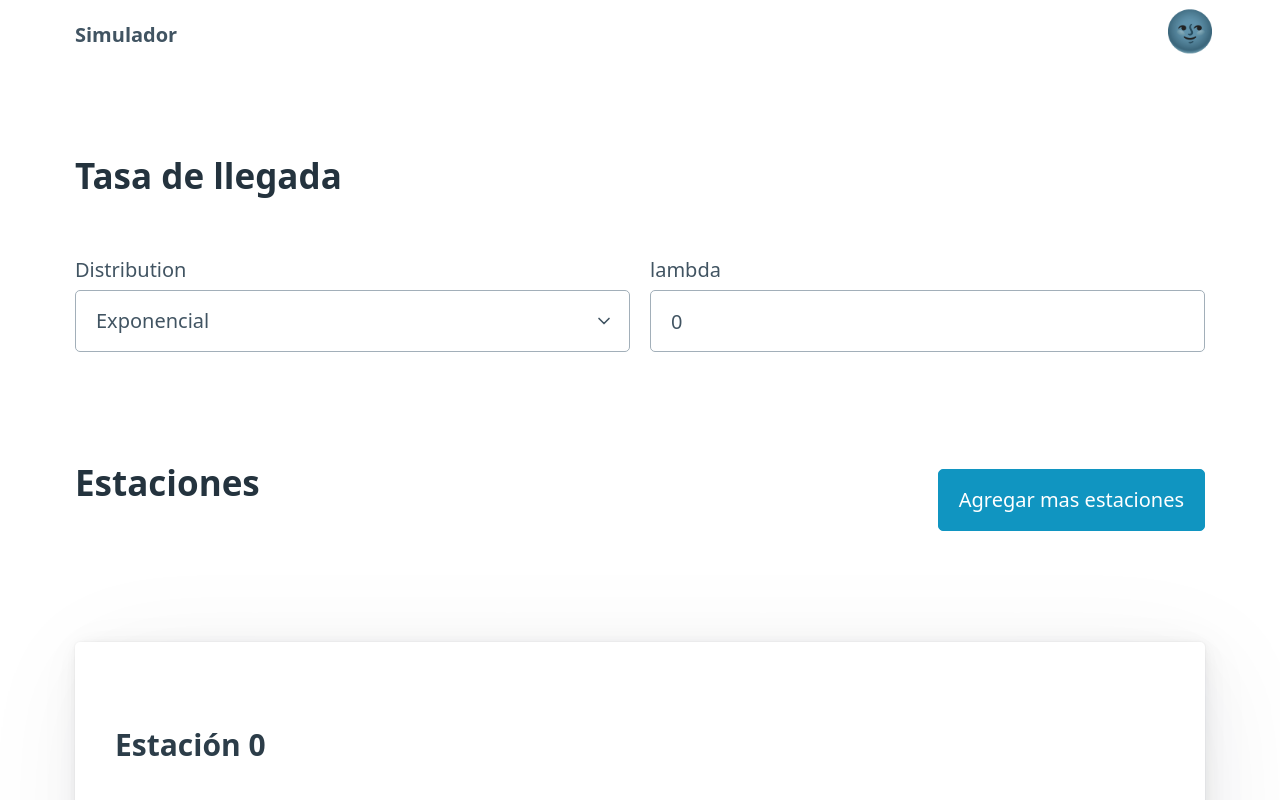
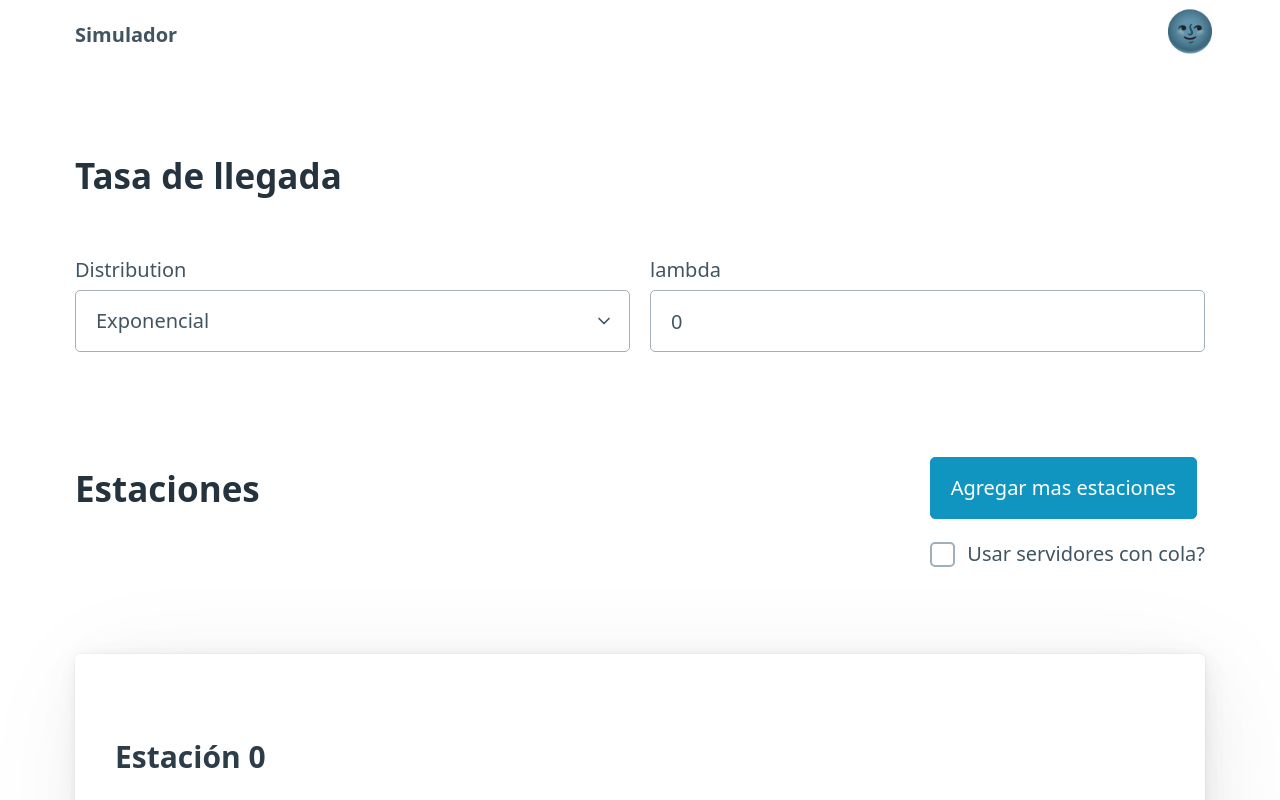
Before and after one commit to sarrietav-dev/queue-simulation, a Vue app: page / in a window 1280 px wide. Shown: the top 800 px of the page. Built offline with nearby package versions, Linux system fonts and the light colour scheme.

Commit message:
💄Integrate changes with the UI

```diff
--- a/src/pages/SetupPage.vue
+++ b/src/pages/SetupPage.vue
@@ -9,6 +9,7 @@
       <section>
         <header class="stations_header">
           <h2>Estaciones</h2>
+          <div class="stations_options">
             <button
               @click="clientNewStation"
               :disabled="stations.length === 4"
@@ -17,6 +18,11 @@
             >
               Agregar mas estaciones
             </button>
+            <label>
+              <input v-model="options.serversWithQueue" type="checkbox" name="" id="" />
+              Usar servidores con cola?
+            </label>
+          </div>
         </header>
         <div class="grid">
           <StationCard
@@ -99,7 +105,8 @@ const isEditModalOpen = ref(false)
 
 const options = ref<Options>({
   simulationTime: 0,
-  seed: 0
+  seed: 0,
+  serversWithQueue: false
 })
 
 function clientNewStation() {
--- a/src/types/domain.d.ts
+++ b/src/types/domain.d.ts
@@ -11,5 +11,6 @@ type ServerData = {
 
 type Options = {
   simulationTime: number
-  seed: number
+  seed: number,
+  serversWithQueue: boolean
 }
--- a/src/utils/simulation-runner.ts
+++ b/src/utils/simulation-runner.ts
@@ -24,7 +24,7 @@ export class SimulationRunner {
     const { arrival, stations, options } = this.data
     const builder = new SimulationBuilder()
 
-    const random = new Random(this.data.options.seed)
+    const random = new Random(options.seed)
 
     builder.setArrivalIterator(new ArrivalIterator(this.getDistribution(arrival), random))
     builder.setTimeStop(options.simulationTime)
@@ -38,6 +38,8 @@ export class SimulationRunner {
         return new Station(...servers)
       })
     )
+
+    builder.setServersWithQueue(options.serversWithQueue)
 
     return builder
   }
```
Lines whose indentation alone changed are shown as unchanged.
